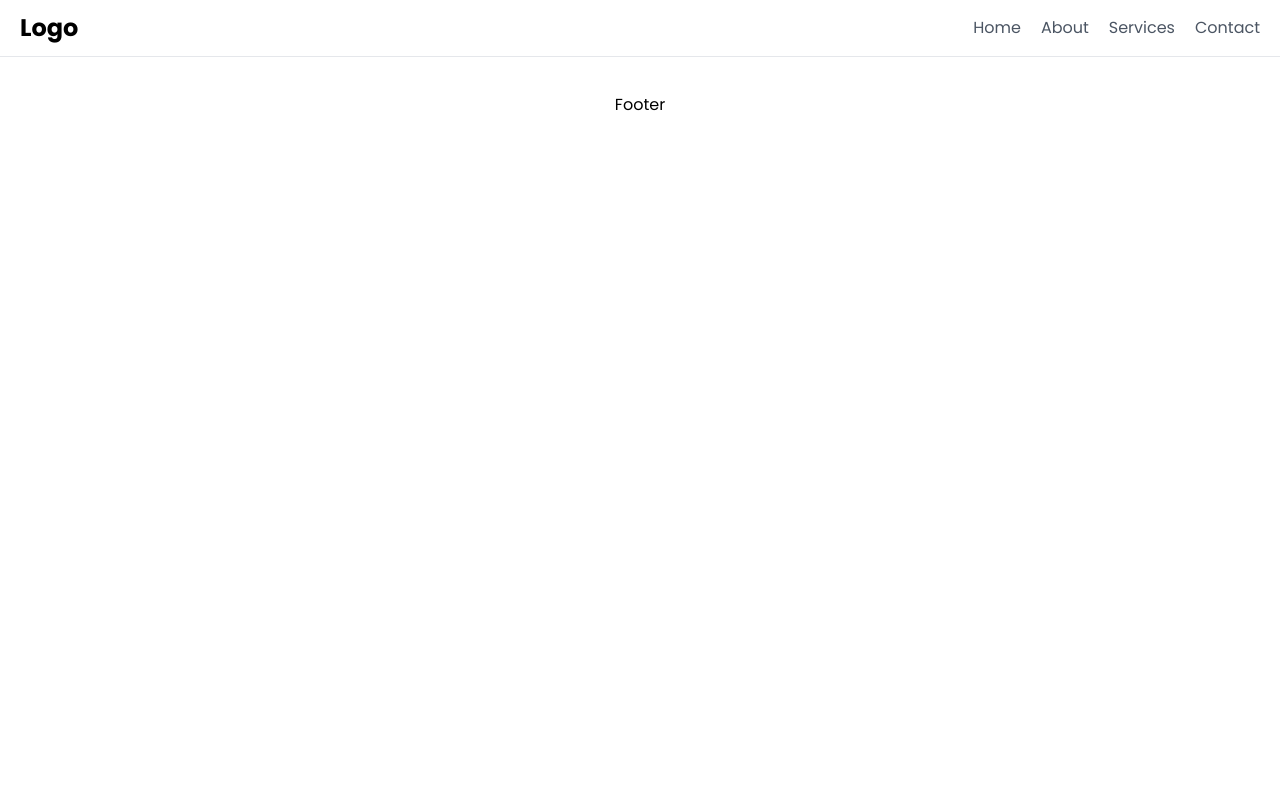
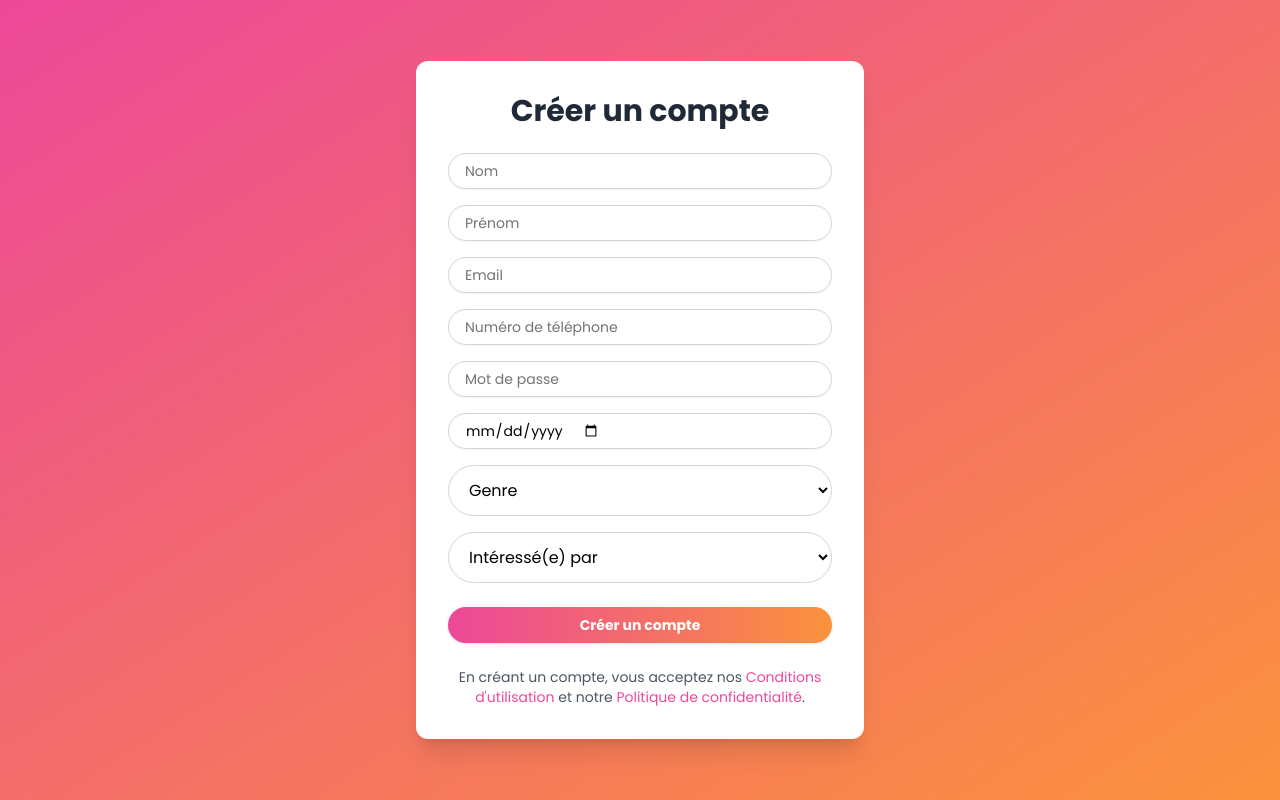
Before and after one commit to Biholo/next-tinder, a React (Vite) app in the folder frontend/: page /register in a window 1280 px wide. Built offline with nearby package versions, Linux system fonts and the light colour scheme.

Commit message:
Ajout du Front des Login/Register

```diff
--- a/frontend/src/App.tsx
+++ b/frontend/src/App.tsx
@@ -1,34 +1,19 @@
 import { BrowserRouter as Router, Routes, Route } from 'react-router-dom'
 
 import Home from './pages/Home'
-import Navbar from './components/Navbar'
-import Footer from './components/Footer'
-
-import { ToastContainer } from 'react-toastify'
+import Login from './pages/Login'
+import Register from './pages/Register'
 
 function App() {
 
   return (
-    <div className="flex flex-col items-center justify-center">
-      <ToastContainer
-        position="top-right"
-        autoClose={5000}
-        hideProgressBar={false}
-        newestOnTop={false}
-        closeOnClick
-        rtl={false}
-        pauseOnFocusLoss
-        draggable
-        pauseOnHover
-      />
       <Router>
-        <Navbar />
         <Routes>
           <Route path="/" element={<Home />} />
+          <Route path="/login" element={<Login />} />
+          <Route path="/register" element={<Register />} />
         </Routes>
-        <Footer />
       </Router>
-    </div>
   )
 }
 
--- /dev/null
+++ b/frontend/src/pages/Login.tsx
@@ -0,0 +1,39 @@
+import { Button } from "@/components/ui/button"
+import { Input } from "@/components/ui/input"
+import { useNavigate } from "react-router-dom"
+
+export default function Login() {
+  const navigate = useNavigate();
+
+  return (
+    <div className="h-screen bg-gradient-to-r from-pink-500 to-orange-500 flex items-center justify-center p-4">
+      <div className="w-full max-w-md bg-white rounded-xl shadow-lg p-8">
+        <div className="flex justify-center mb-8">
+          <img src="/logo_tinder.png" alt="Tinder Logo" width={100} height={100} className="rounded-full" />
+        </div>
+        <h1 className="text-3xl font-bold text-center mb-6 text-gray-800">Connexion</h1>
+        <form className="space-y-4">
+          <Input type="text" placeholder="Numéro de téléphone" className="w-full px-4 py-2 border rounded-full" />
+          <Button className="w-full bg-gradient-to-r from-pink-500 to-orange-500 text-white font-bold py-2 px-4 rounded-full hover:from-pink-600 hover:to-orange-600 transition duration-300">
+            Continuer
+          </Button>
+        </form>
+        <p className="mt-6 text-xs text-center text-gray-600">
+          En vous connectant, vous acceptez nos{" "}
+          <a href="https://policies.tinder.com/terms/intl/fr/?lang=fr" className="text-pink-500 hover:underline">
+            Conditions
+          </a>
+          . Découvrez comment nous traitons vos données dans notre{" "}
+          <a href="https://policies.tinder.com/privacy/intl/fr/?lang=fr" className="text-pink-500 hover:underline">
+            Politique de confidentialité
+          </a>{" "}
+          et notre{" "}
+          <a href="https://policies.tinder.com/cookie-policy/intl/fr/?lang=fr" className="text-pink-500 hover:underline">
+            Politique en matière de cookies
+          </a>
+          .
+        </p>
+      </div>
+    </div>
+  )
+}
--- /dev/null
+++ b/frontend/src/pages/Register.tsx
@@ -0,0 +1,78 @@
+import { Button } from "@/components/ui/button"
+import { Input } from "@/components/ui/input"
+
+export default function Register() {
+  return (
+    <div className="min-h-screen bg-gradient-to-br from-pink-500 to-orange-400 flex flex-col items-center justify-center p-4">
+      <div className="w-full max-w-md bg-white rounded-xl shadow-xl p-8 space-y-6">
+        <h1 className="text-3xl font-bold text-center text-gray-800">Créer un compte</h1>
+
+        <div className="space-y-4">
+          <Input
+            type="text"
+            placeholder="Nom"
+            className="w-full px-4 py-3 rounded-full border border-gray-300 focus:border-pink-500 focus:ring-2 focus:ring-pink-200"
+          />
+           <Input
+            type="text"
+            placeholder="Prénom"
+            className="w-full px-4 py-3 rounded-full border border-gray-300 focus:border-pink-500 focus:ring-2 focus:ring-pink-200"
+          />
+          <Input
+            type="email"
+            placeholder="Email"
+            className="w-full px-4 py-3 rounded-full border border-gray-300 focus:border-pink-500 focus:ring-2 focus:ring-pink-200"
+          />
+          <Input
+            type="tel"
+            placeholder="Numéro de téléphone"
+            className="w-full px-4 py-3 rounded-full border border-gray-300 focus:border-pink-500 focus:ring-2 focus:ring-pink-200"
+          />
+          <Input
+            type="password"
+            placeholder="Mot de passe"
+            className="w-full px-4 py-3 rounded-full border border-gray-300 focus:border-pink-500 focus:ring-2 focus:ring-pink-200"
+          />
+          <Input
+            type="date"
+            placeholder="Date de naissance"
+            className="w-full px-4 py-3 rounded-full border border-gray-300 focus:border-pink-500 focus:ring-2 focus:ring-pink-200"
+          />
+          <select className="w-full px-4 py-3 rounded-full border border-gray-300 focus:border-pink-500 focus:ring-2 focus:ring-pink-200 bg-white">
+            <option value="" disabled selected>
+              Genre
+            </option>
+            <option value="homme">Homme</option>
+            <option value="femme">Femme</option>
+            <option value="non-binaire">Non-binaire</option>
+            <option value="autre">Autre</option>
+          </select>
+          <select className="w-full px-4 py-3 rounded-full border border-gray-300 focus:border-pink-500 focus:ring-2 focus:ring-pink-200 bg-white">
+            <option value="" disabled selected>
+              Intéressé(e) par
+            </option>
+            <option value="hommes">Hommes</option>
+            <option value="femmes">Femmes</option>
+            <option value="tous">Tous</option>
+          </select>
+        </div>
+
+        <Button className="w-full bg-gradient-to-r from-pink-500 to-orange-400 text-white font-bold py-3 rounded-full hover:from-pink-600 hover:to-orange-500 transition duration-300">
+          Créer un compte
+        </Button>
+
+        <p className="text-center text-sm text-gray-600">
+          En créant un compte, vous acceptez nos{" "}
+          <a href="#" className="text-pink-500 hover:underline">
+            Conditions d'utilisation
+          </a>{" "}
+          et notre{" "}
+          <a href="#" className="text-pink-500 hover:underline">
+            Politique de confidentialité
+          </a>
+          .
+        </p>
+      </div>
+    </div>
+  )
+}
```
Also changed, not shown: frontend/public/logo_tinder.png (added), 1 other file (tests, documents, lock files or other folders).
